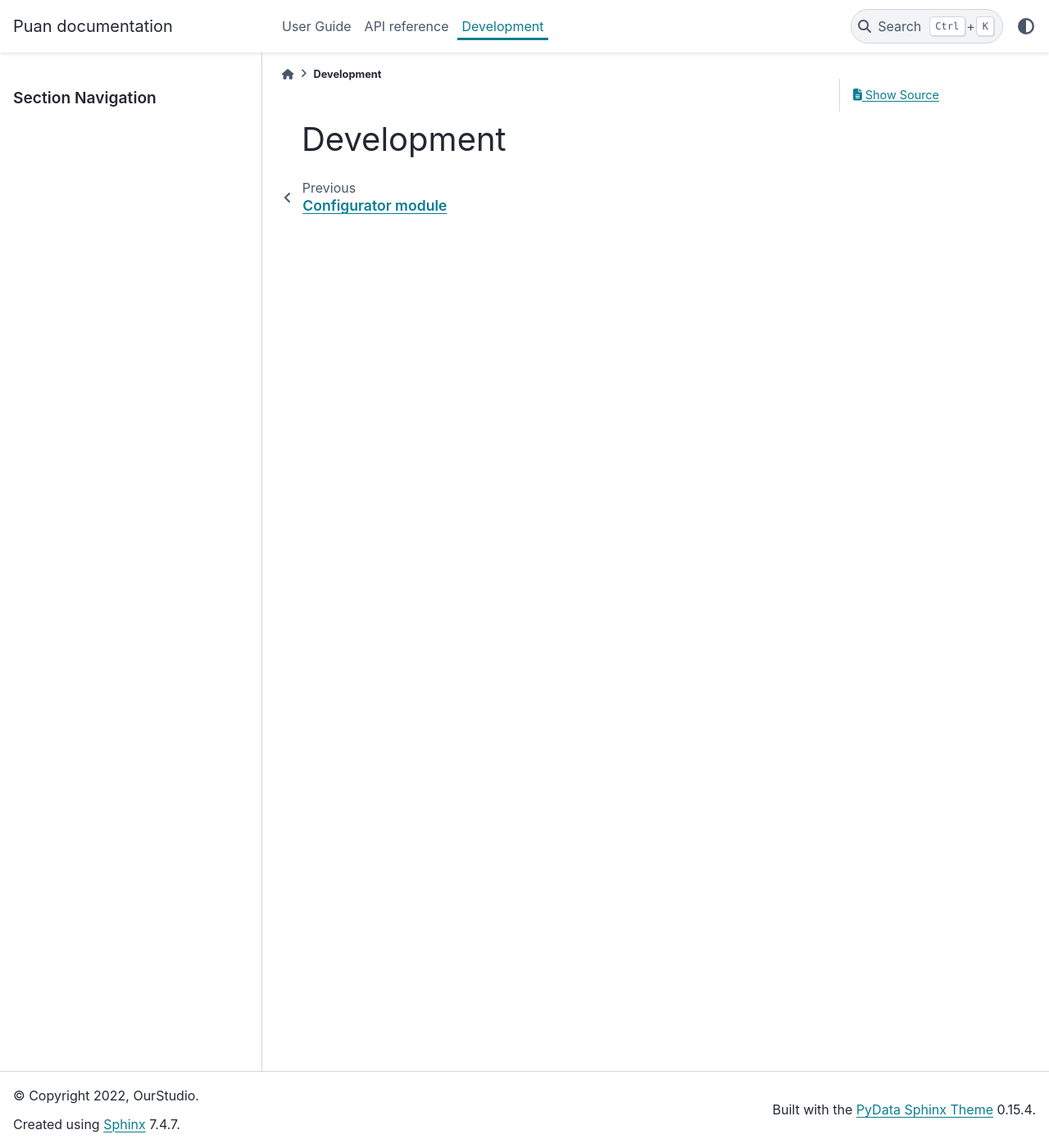
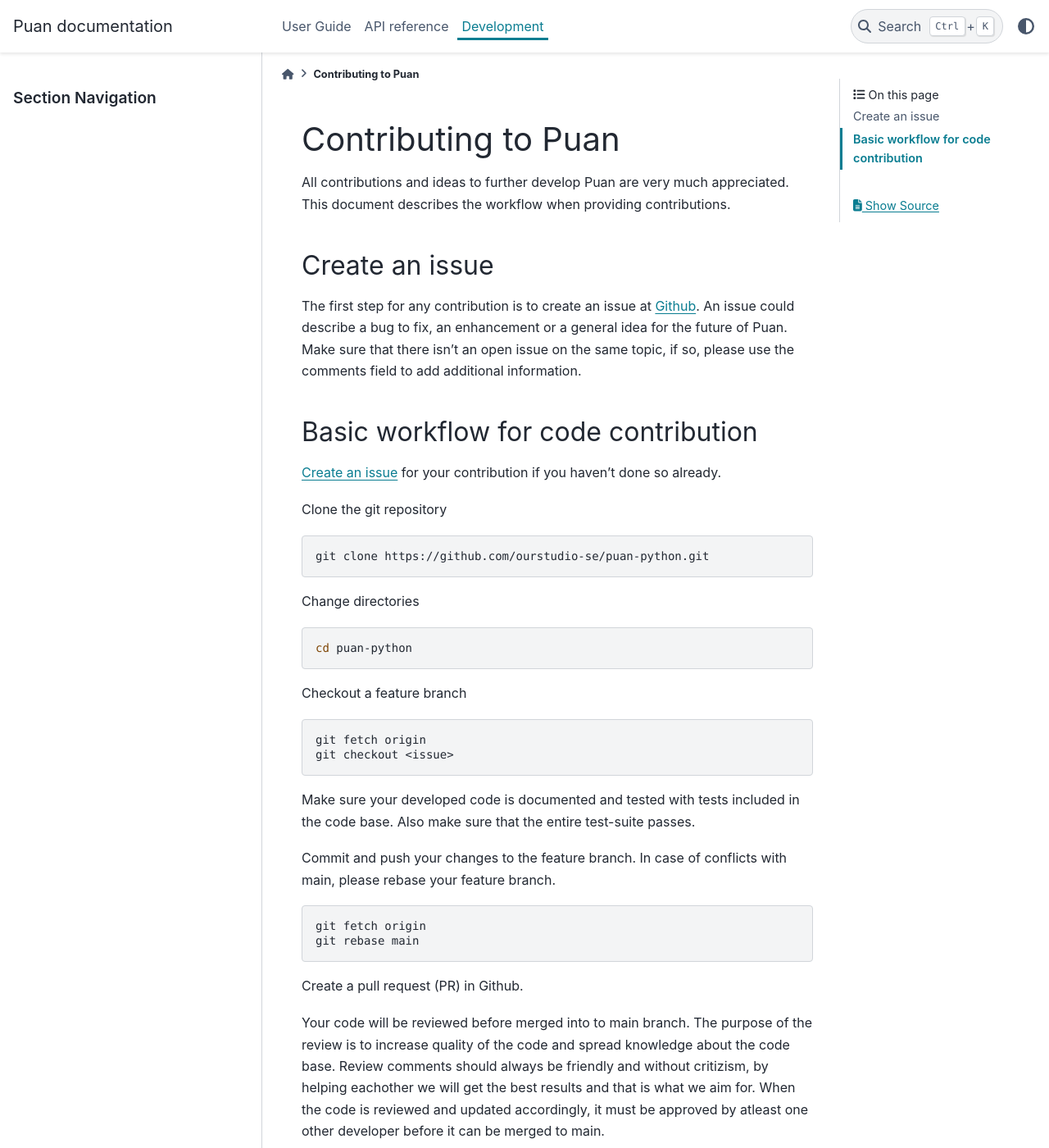
Before and after one commit to ourstudio-se/puan-python, a Sphinx documentation site: the page built from docs/source/dev/index.rst, in a window 1280 px wide and 1400 px high. Shown: the whole window at 82% size. Built offline with Sphinx 7.4.7 and the PyData theme 0.15.4, drawn with Linux system fonts in a browser that asks for light colours.

Commit message:
Adding initial developer guide

```diff
--- a/docs/source/dev/index.rst
+++ b/docs/source/dev/index.rst
@@ -1,2 +1,48 @@
-Development
-===========
+Contributing to Puan
+====================
+
+All contributions and ideas to further develop Puan are very much appreciated. This document describes the workflow when providing contributions.
+
+.. _issue:
+
+Create an issue
+----------------
+The first step for any contribution is to create an issue at `Github <https://github.com/ourstudio-se/puan-python/issues>`__. An issue could describe a bug to fix, an enhancement or a general idea for the future of Puan.
+Make sure that there isn't an open issue on the same topic, if so, please use the comments field to add additional information.
+
+Basic workflow for code contribution
+------------------------------------
+:ref:`Create an issue<issue>` for your contribution if you haven't done so already.
+
+Clone the git repository
+
+.. code:: shell
+
+    git clone https://github.com/ourstudio-se/puan-python.git
+
+Change directories
+
+.. code:: shell
+
+    cd puan-python
+
+Checkout a feature branch
+
+.. code:: shell
+
+    git fetch origin
+    git checkout <issue>
+
+Make sure your developed code is documented and tested with tests included in the code base. Also make sure that the entire test-suite passes.
+
+Commit and push your changes to the feature branch. In case of conflicts with main, please rebase your feature branch.
+
+.. code:: shell
+
+    git fetch origin
+    git rebase main
+
+Create a pull request (PR) in Github.
+
+Your code will be reviewed before merged into to main branch. The purpose of the review is to increase quality of the code and spread knowledge about the code base. Review comments should always be friendly and without critizism,
+by helping eachother we will get the best results and that is what we aim for. When the code is reviewed and updated accordingly, it must be approved by atleast one other developer before it can be merged to main.
```
